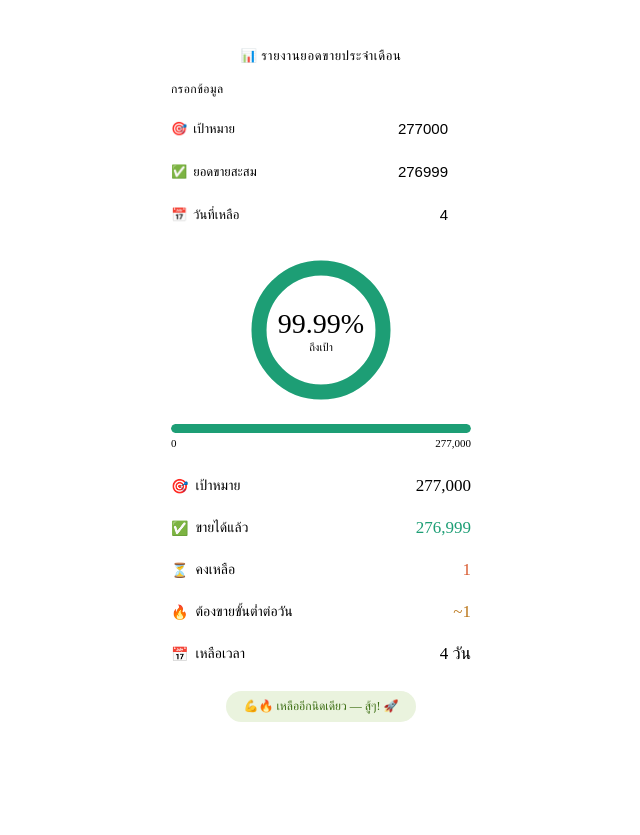
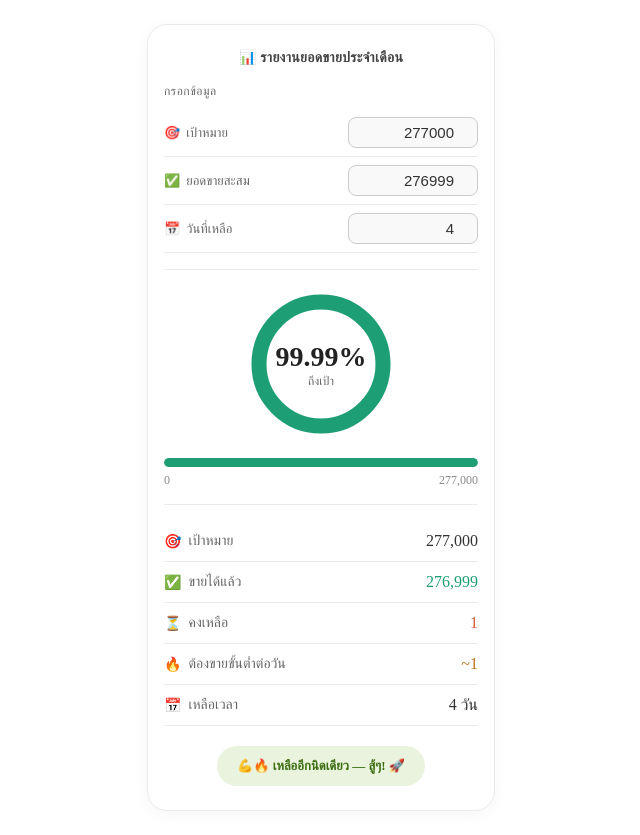
Before and after one commit to aungnk/Kpi-Sale, a plain HTML site: page index.html in a window 1280 px wide. Shown: the whole page, without its empty margins (319-959 px from the left). Before the commit the page ends 800 px from the top, so only its background shows below. Drawn offline with Linux system fonts and the light colour scheme.

Commit message:
Update index.html

```diff
--- a/index.html
+++ b/index.html
@@ -1,28 +1,127 @@
 <style>
-@keyframes fadeUp{from{opacity:0;transform:translateY(8px)}to{opacity:1;transform:translateY(0)}}
-.wrap{max-width:340px;margin:0 auto;padding:16px 0}
-.card{background:var(--color-background-primary);border:0.5px solid var(--color-border-tertiary);border-radius:20px;padding:24px 20px;animation:fadeUp .4s ease both}
-.section-title{font-size:12px;font-weight:500;color:var(--color-text-secondary);margin:0 0 10px;letter-spacing:.04em}
-.input-row{display:flex;justify-content:space-between;align-items:center;padding:8px 0;border-bottom:0.5px solid var(--color-border-tertiary)}
-.input-row:last-of-type{border-bottom:none}
-.input-label{font-size:13px;color:var(--color-text-secondary);display:flex;align-items:center;gap:6px}
-.input-row input{width:110px;text-align:right;font-size:15px;font-weight:500;border:0.5px solid var(--color-border-secondary);border-radius:8px;padding:5px 8px;background:var(--color-background-secondary);color:var(--color-text-primary)}
-.result-row{display:flex;justify-content:space-between;align-items:center;padding:11px 0;border-bottom:0.5px solid var(--color-border-tertiary)}
-.result-row:last-of-type{border-bottom:none}
-.result-label{font-size:14px;color:var(--color-text-secondary);display:flex;align-items:center;gap:7px}
-.result-val{font-size:17px;font-weight:500}
-.bar-track{background:var(--color-background-secondary);border-radius:20px;height:9px;overflow:hidden;margin:4px 0}
-.bar-fill{height:100%;border-radius:20px;background:#1D9E75;transition:width .8s ease}
-.btn{width:100%;padding:10px;border-radius:12px;border:0.5px solid var(--color-border-secondary);background:var(--color-background-secondary);color:var(--color-text-primary);font-size:14px;font-weight:500;cursor:pointer;margin-top:14px}
-.btn:active{transform:scale(.98)}
-.divider{border:none;border-top:0.5px solid var(--color-border-tertiary);margin:16px 0}
+/* ตั้งค่าพฤติกรรมกล่องพื้นฐาน ป้องกันกรอบล้นหน้าจอ */
+*, *::before, *::after {
+  box-sizing: border-box;
+}
+
+@keyframes fadeUp {
+  from { opacity: 0; transform: translateY(8px); }
+  to { opacity: 1; transform: translateY(0); }
+}
+
+.wrap {
+  width: 100%;
+  max-width: 380px; /* ขนาดสูงสุดพอดีกับหน้าจอมือถือทั่วไป */
+  margin: 0 auto;
+  padding: 16px; /* เว้นระยะขอบซ้ายขวาไม่ให้ชิดจอเกินไป */
+}
+
+.card {
+  width: 100%;
+  background: var(--color-background-primary, #ffffff);
+  border: 0.5px solid var(--color-border-tertiary, #eaeaeb);
+  border-radius: 20px;
+  padding: 24px 16px; /* ปรับ padding ให้เหมาะกับจอมือถือ */
+  box-shadow: 0 4px 16px rgba(0,0,0,0.04); /* เพิ่มมิติให้การ์ด */
+  animation: fadeUp .4s ease both;
+}
+
+.section-title {
+  font-size: 12px;
+  font-weight: 500;
+  color: var(--color-text-secondary, #666);
+  margin: 0 0 10px;
+  letter-spacing: .04em;
+}
+
+.input-row {
+  display: flex;
+  justify-content: space-between;
+  align-items: center;
+  padding: 8px 0;
+  border-bottom: 0.5px solid var(--color-border-tertiary, #eaeaeb);
+}
+
+.input-row:last-of-type {
+  border-bottom: none;
+}
+
+.input-label {
+  font-size: 13px;
+  color: var(--color-text-secondary, #666);
+  display: flex;
+  align-items: center;
+  gap: 6px;
+  white-space: nowrap; /* ป้องกันข้อความตกบรรทัด */
+}
+
+.input-row input {
+  width: 42%; /* ปรับให้ยืดหยุ่นตามหน้าจอ */
+  min-width: 100px;
+  max-width: 130px;
+  text-align: right;
+  font-size: 15px;
+  font-weight: 500;
+  border: 0.5px solid var(--color-border-secondary, #ccc);
+  border-radius: 8px;
+  padding: 6px 8px;
+  background: var(--color-background-secondary, #f9f9f9);
+  color: var(--color-text-primary, #333);
+}
+
+.result-row {
+  display: flex;
+  justify-content: space-between;
+  align-items: center;
+  padding: 11px 0;
+  border-bottom: 0.5px solid var(--color-border-tertiary, #eaeaeb);
+}
+
+.result-row:last-of-type {
+  border-bottom: none;
+}
+
+.result-label {
+  font-size: 14px;
+  color: var(--color-text-secondary, #666);
+  display: flex;
+  align-items: center;
+  gap: 7px;
+}
+
+.result-val {
+  font-size: 16px;
+  font-weight: 500;
+  text-align: right;
+}
+
+.bar-track {
+  background: var(--color-background-secondary, #eee);
+  border-radius: 20px;
+  height: 9px;
+  overflow: hidden;
+  margin: 4px 0;
+}
+
+.bar-fill {
+  height: 100%;
+  border-radius: 20px;
+  background: #1D9E75;
+  transition: width .8s ease;
+}
+
+.divider {
+  border: none;
+  border-top: 0.5px solid var(--color-border-tertiary, #eaeaeb);
+  margin: 16px 0;
+}
 </style>
 
 <div class="wrap">
   <div class="card">
 
     <div style="text-align:center;margin-bottom:18px">
-      <div style="font-size:13px;font-weight:500;color:var(--color-text-secondary);letter-spacing:.05em">📊 รายงานยอดขายประจำเดือน</div>
+      <div style="font-size:14px;font-weight:600;color:var(--color-text-secondary, #444);letter-spacing:.02em">📊 รายงานยอดขายประจำเดือน</div>
     </div>
 
     <div class="section-title">กรอกข้อมูล</div>
@@ -48,23 +147,23 @@
         <circle id="arc2" cx="78" cy="78" r="62" stroke="#FFCA28" stroke-width="15" stroke-linecap="round" stroke-dasharray="389.6" stroke-dashoffset="389.6" transform="rotate(-90 78 78)" style="transition:stroke-dashoffset .8s ease; display:none; filter: drop-shadow(0 0 6px rgba(255, 202, 40, 0.8));"/>
       </svg>
       <div style="position:absolute;top:50%;left:50%;transform:translate(-50%,-50%);text-align:center;line-height:1.2">
-        <div id="pct-num" style="font-size:28px;font-weight:500;color:var(--color-text-primary)">0.00%</div>
-        <div style="font-size:11px;color:var(--color-text-secondary)">ถึงเป้า</div>
+        <div id="pct-num" style="font-size:28px;font-weight:600;color:var(--color-text-primary, #222)">0.00%</div>
+        <div style="font-size:12px;color:var(--color-text-secondary, #666)">ถึงเป้า</div>
       </div>
     </div>
 
     <div style="margin-bottom:4px">
       <div class="bar-track"><div id="bar" class="bar-fill" style="width:0%"></div></div>
-      <div style="display:flex;justify-content:space-between;font-size:11px;color:var(--color-text-secondary);margin-top:4px">
+      <div style="display:flex;justify-content:space-between;font-size:12px;color:var(--color-text-secondary, #888);margin-top:6px">
         <span>0</span><span id="bar-max">0</span>
       </div>
     </div>
 
-    <div style="border-top:0.5px solid var(--color-border-tertiary);margin:16px 0 0"></div>
+    <div class="divider"></div>
 
     <div class="result-row">
       <div class="result-label"><span>🎯</span> เป้าหมาย</div>
-      <div id="r-target" class="result-val" style="color:var(--color-text-primary)">0</div>
+      <div id="r-target" class="result-val" style="color:var(--color-text-primary, #333)">0</div>
     </div>
     <div class="result-row">
       <div class="result-label"><span>✅</span> ขายได้แล้ว</div>
@@ -80,10 +179,10 @@
     </div>
     <div class="result-row">
       <div class="result-label"><span>📅</span> เหลือเวลา</div>
-      <div id="r-days" class="result-val" style="color:var(--color-text-primary)">0 วัน</div>
+      <div id="r-days" class="result-val" style="color:var(--color-text-primary, #333)">0 วัน</div>
     </div>
 
-    <div id="badge" style="text-align:center;margin-top:16px"></div>
+    <div id="badge" style="text-align:center;margin-top:20px; line-height: 1.5;"></div>
 
   </div>
 </div>
@@ -139,15 +238,15 @@ function calc(){
 
   var badge = document.getElementById('badge');
 
-  // เช็คจากยอดขายจริงแทนการเช็คเปอร์เซ็นต์
+  // เช็คจากยอดขายจริง
   if (sold >= target && target > 0) {
-    badge.innerHTML = '<span style="background:#EAF3DE;color:#3B6D11;font-size:12px;font-weight:500;padding:8px 18px;border-radius:20px;display:inline-block;box-shadow: 0 0 10px rgba(59, 109, 17, 0.2);">🎉 ทะลุเป้าแล้ว! ยอดเยี่ยมมาก!</span>';
+    badge.innerHTML = '<span style="background:#EAF3DE;color:#3B6D11;font-size:13px;font-weight:600;padding:10px 20px;border-radius:24px;display:inline-block;box-shadow: 0 2px 10px rgba(59, 109, 17, 0.15);">🎉 ทะลุเป้าแล้ว! ยอดเยี่ยมมาก!</span>';
   } else if (pct >= 80) {
-    badge.innerHTML = '<span style="background:#EAF3DE;color:#3B6D11;font-size:12px;font-weight:500;padding:8px 18px;border-radius:20px;display:inline-block">💪🔥 เหลืออีกนิดเดียว — สู้ๆ! 🚀</span>';
+    badge.innerHTML = '<span style="background:#EAF3DE;color:#3B6D11;font-size:13px;font-weight:600;padding:10px 20px;border-radius:24px;display:inline-block">💪🔥 เหลืออีกนิดเดียว — สู้ๆ! 🚀</span>';
   } else if (pct >= 50) {
-    badge.innerHTML = '<span style="background:#FAEEDA;color:#633806;font-size:12px;font-weight:500;padding:8px 18px;border-radius:20px;display:inline-block">💪 ลุยกันต่อ Incentive ต่อเนื่อง ยังไม่จบ 🎉</span>';
+    badge.innerHTML = '<span style="background:#FAEEDA;color:#633806;font-size:13px;font-weight:600;padding:10px 20px;border-radius:24px;display:inline-block">💪 ลุยกันต่อ Incentive ต่อเนื่อง ยังไม่จบ 🎉</span>';
   } else {
-    badge.innerHTML = '<span style="background:#FAECE7;color:#712B13;font-size:12px;font-weight:500;padding:8px 18px;border-radius:20px;display:inline-block">💪 Incentive ใกล้ครึ่งทางแล้ว</span>';
+    badge.innerHTML = '<span style="background:#FAECE7;color:#712B13;font-size:13px;font-weight:600;padding:10px 20px;border-radius:24px;display:inline-block">💪 Incentive ใกล้ครึ่งทางแล้ว</span>';
   }
 }
 
```
